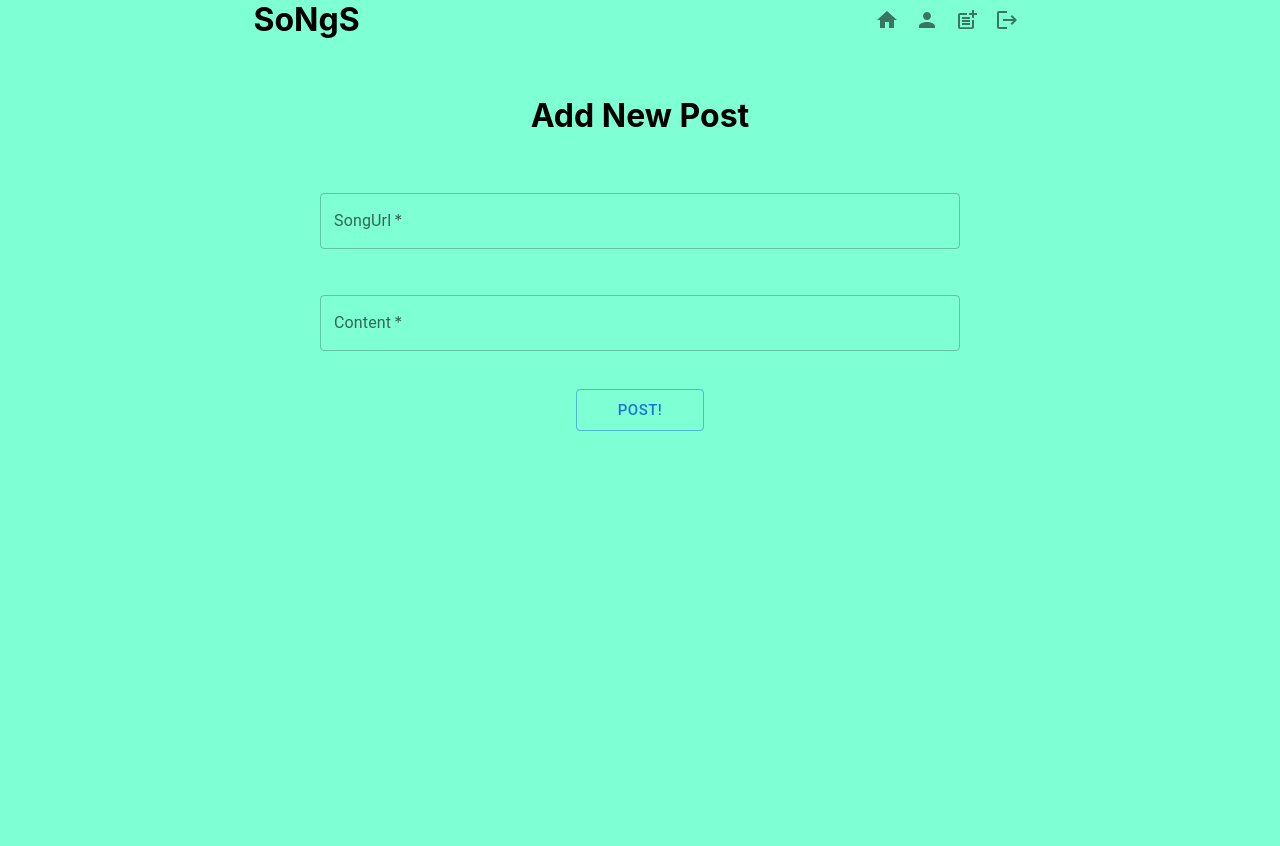
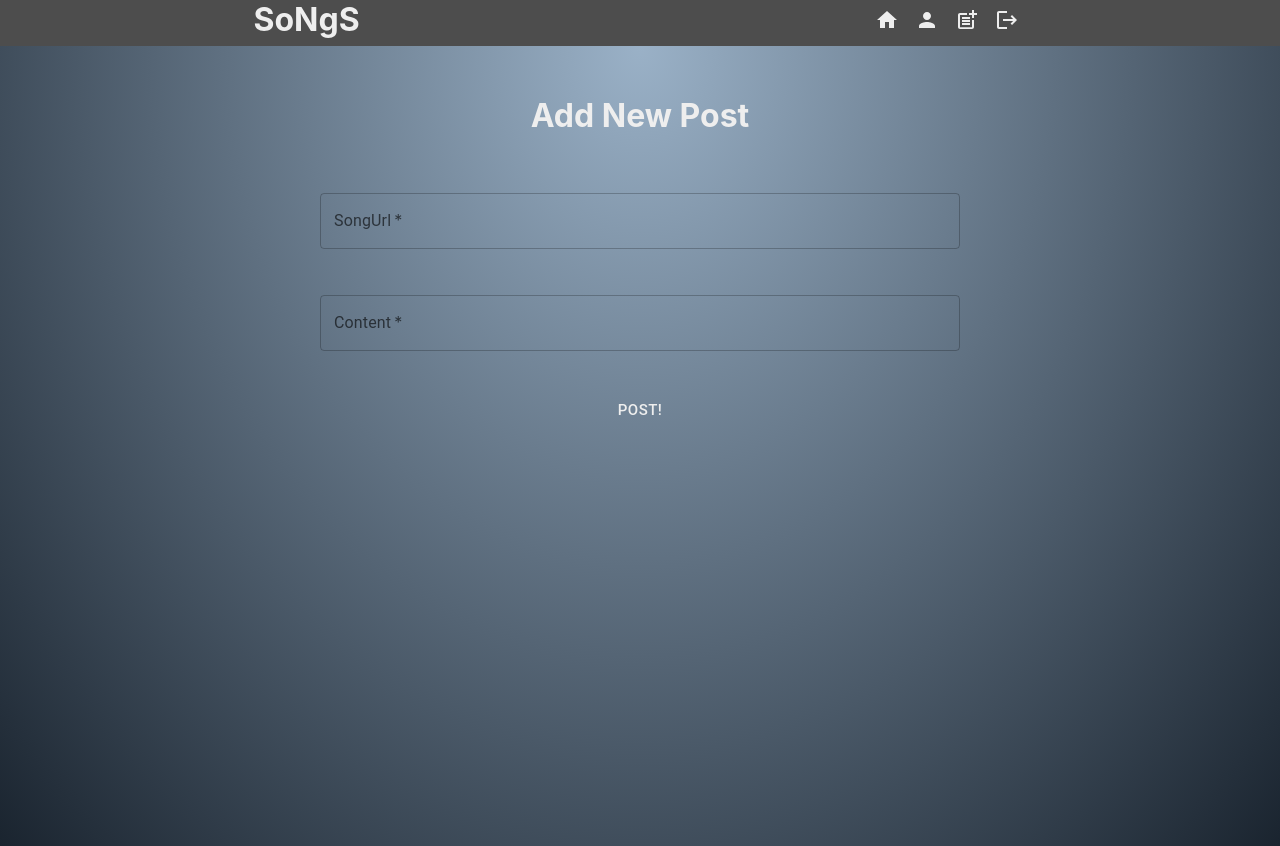
Before and after one commit to yamato0211/hajimete_hackathon, a Next.js app in the folder frontend/: page /post in a window 1280 px wide. Built offline with nearby package versions, Linux system fonts and the light colour scheme; sample sign-in values are in the browser's storage.

Commit message:
[change] 背景の変更

```diff
--- a/frontend/pages/_app.tsx
+++ b/frontend/pages/_app.tsx
@@ -44,28 +44,28 @@ export default function App({ Component, pageProps }: AppProps) {
       {
         router.pathname !== "/Signup" && router.pathname !== "/Signin" ?(
           <header
-            style={{backgroundColor:"aquamarine", display:"flex",justifyContent:"space-around"}}
+            style={{backgroundColor:"#4D4D4D", display:"flex",justifyContent:"space-around"}}
           >
-            <h1>SoNgS</h1>
+            <h1 style={{color: "#EEEEEE"}}>SoNgS</h1>
             <div className={style.globalHeader}>
               <IconButton>
                 <Link href="/">
-                  <HomeIcon/>
+                  <HomeIcon style={{color: "#EEEEEE"}}/>
                 </Link>
               </IconButton>
               <IconButton onClick={goMyPage}>
                 <div>
-                  <PersonIcon/>
+                  <PersonIcon style={{color: "#EEEEEE"}}/>
                 </div>
               </IconButton>
               <IconButton>
                 <Link href="/post">
-                  <PostAddIcon/>
+                  <PostAddIcon style={{color: "#EEEEEE"}}/>
                 </Link>
               </IconButton>
               <IconButton onClick={handleLogout}>
                 <Link href="/Signup">
-                  <LogoutIcon/>
+                  <LogoutIcon style={{color: "#EEEEEE"}}/>
                 </Link>
               </IconButton>
             </div>
@@ -74,7 +74,6 @@ export default function App({ Component, pageProps }: AppProps) {
           <></>
         )
       }
-
       <Component {...pageProps} />
     </>
   )
--- a/frontend/pages/post/index.tsx
+++ b/frontend/pages/post/index.tsx
@@ -1,7 +1,7 @@
 import axios from "axios"
 import { useRouter } from "next/router"
 import { useState, useLayoutEffect, useEffect } from 'react'
-import styles from '../styles/Home.module.css'
+import styles from '../../styles/Home.module.css'
 import { TextField } from "@mui/material"
 import {Box} from "@mui/material"
 import {Button} from "@mui/material"
@@ -35,8 +35,8 @@ export default function Post() {
     }
   }
   return (
-    <div style={{textAlign: "center",minHeight:"100vh", width:"100%", height:"100%",backgroundColor:"aquamarine"}}>
-      <h1 style={{padding: "50px 0"}}>Add New Post</h1>
+    <div className={styles.container} style={{textAlign: "center",minHeight:"100vh", width:"100%", height:"100%"}}>
+      <h1 style={{padding: "50px 0", color:"#EEEEEE"}}>Add New Post</h1>
       <Box
         component="div"
         sx={{
@@ -67,8 +67,7 @@ export default function Post() {
       </Box>
       <Button
         onClick={handleSubmit}
-        variant="outlined"
-        style={{width:"10%"}}
+        style={{width:"10%", color:"#EEEEEE", background:"#EEEEEEE"}}
         size="large"
       >
         Post!
--- a/frontend/pages/user/[uid].tsx
+++ b/frontend/pages/user/[uid].tsx
@@ -36,7 +36,7 @@ export default function Users() {
     },[])
 
     return (
-        <div className={styles.personalPage}>
+        <div className={`${styles.personalPage} ${styles.container}`} >
             <p className={styles.userName}>{user.name}:投稿履歴</p>
             <br />
             <div>
--- a/frontend/styles/Home.module.css
+++ b/frontend/styles/Home.module.css
@@ -3,7 +3,8 @@
   padding: 0;
   width: 100%;
   height: 100%;
-  background-color: aquamarine;
+  background-image: -webkit-radial-gradient(center top, ellipse farthest-corner, #9ab1c7 0%, #1a242f 100%);
+  background-image: radial-gradient(ellipse farthest-corner at center top, #9ab1c7 0%, #1a242f 100%);
 }
 
 .postsWrapper {
@@ -70,19 +71,19 @@
 
 .userName{
   width: 100%;
-  background-color: skyblue;
   font-size: 2.0rem;
   text-align: center;
-  padding: 0.5rem 0;
+  padding: 50px 0;
   font-family: monospace;
   font-weight: bold;
   height: 3.0rem;
 }
 
 .personalPage{
-  background-color: aquamarine;
   padding-bottom: 30px;
 }
+
+
 
 @media (max-width: 600px) {
   .grid {
@@ -94,7 +95,7 @@
 @media (max-width: 600px) {
   .globalHeader{
     width: 100%;
-    background-color: antiquewhite;
+    background-color: #4D4D4D;
     display: flex;
     justify-content: space-between;
     position: fixed;
```
Also changed, not shown: frontend/pages/index.tsx (+0 -11 lines), 1 other file (tests, documents, lock files or other folders).
